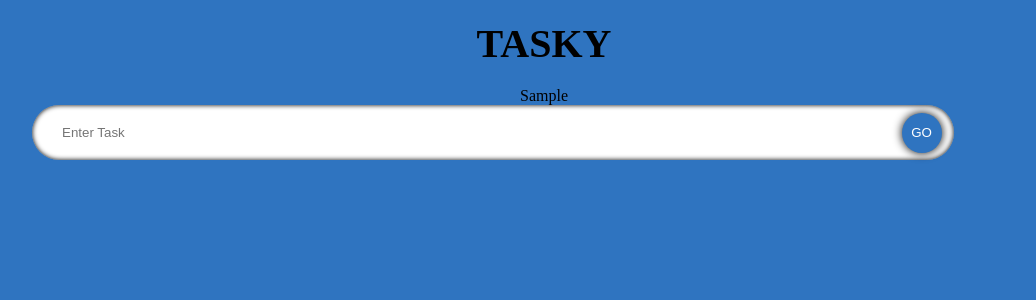
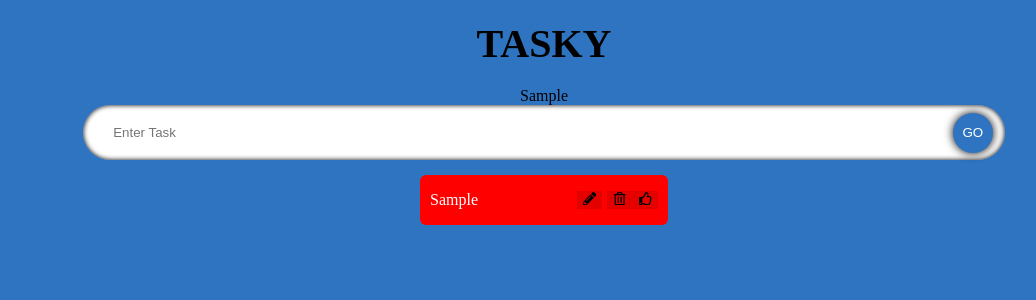
Before and after one commit to Braionic/typescript-t, a React (Create React App) app: page / in a window 1280 px wide. Both pictures are taken after typing "Sample" into the empty fields and a click on the button "GO". Shown: the top 300 px of the page, without its empty margins (96-1132 px from the left). Built offline with nearby package versions, Linux system fonts and the light colour scheme; a web font is replaced by a local one.

Commit message:
added the edit todo features and good improvement

```diff
--- a/package.json
+++ b/package.json
@@ -12,6 +12,7 @@
     "@types/react-dom": "^18.2.14",
     "react": "^18.2.0",
     "react-dom": "^18.2.0",
+    "react-icons": "^4.11.0",
     "react-scripts": "5.0.1",
     "typescript": "^4.9.5",
     "web-vitals": "^2.1.4"
--- a/src/App.tsx
+++ b/src/App.tsx
@@ -3,19 +3,21 @@ import React, { useState } from "react";
 import "./style.css";
 import Inputfield from "./components/Inputfield";
 import { todo } from "./components/models";
+import Tasks from "./components/Tasks";
 const App: React.FC = () => {
   const [formData, setformData] = useState<string>(() => "");
   const [todos, setTodos] = useState<todo[]>([]);
+  //const [edittext, setEditText] = useState<string>(formData)
 
   function handleclick(event: React.FormEvent<HTMLFormElement>) {
     event.preventDefault();
     if (todos) {
       setTodos((oldval) => [
         ...oldval,
-        { id: Date.now(), todo: formData, isCompleted: false },
+        { id: Date.now(), todo: formData, isCompleted: false, isediting: false },
       ]);
     } else {
-      setTodos([{ id: Date.now(), todo: formData, isCompleted: false }]);
+      setTodos([{ id: Date.now(), todo: formData, isCompleted: false, isediting: false }]);
     }
     setformData('')
     console.log("button was clicked");
@@ -27,6 +29,37 @@ const App: React.FC = () => {
       </div>
     );
   });
+
+  function handledelete(event: React.MouseEvent<HTMLButtonElement, MouseEvent>, todo: number){
+    event.preventDefault()
+    console.log(todo)
+    setTodos((oldval)=>{
+      return oldval.filter((val)=>{
+        return val.id !== todo
+      })
+    })
+  }
+
+  function handletoggle(event: React.MouseEvent<HTMLButtonElement, MouseEvent>, todo: number){
+      event.preventDefault()
+      console.log(todo)
+      setTodos((oldval)=> {
+        return oldval.map((val)=>{
+          return val.id === todo? {...val, isCompleted: !val.isCompleted}: val
+        })
+      })
+
+
+  }
+  function handleEditToggle(event: React.MouseEvent<HTMLButtonElement, MouseEvent>, todo: number){
+    event.preventDefault()
+    console.log(todo)
+    setTodos((oldval)=>{
+      return oldval.map((val)=>{
+        return val.id === todo? {...val, isediting: !val.isediting}: val
+      })
+    })
+}
   return (
     <div className="App">
       <h1 className="heading">Tasky</h1>
@@ -37,6 +70,15 @@ const App: React.FC = () => {
         setTodo={setformData}
         handleclick={handleclick}
       />
+
+      <Tasks
+      setTodos={setTodos}
+      handleEditToggle={handleEditToggle}
+      todos={todos}
+      handledelete={handledelete}
+      handletoggle={handletoggle} />
+
+
     </div>
   );
 };
--- /dev/null
+++ b/src/components/Tasks.tsx
@@ -0,0 +1,34 @@
+import React from 'react'
+import { todo } from './models'
+import { FaPencilAlt, FaRegTrashAlt, FaTimes, FaRegThumbsUp, FaCheck } from 'react-icons/fa';
+type Props = {
+    todos: todo[],
+    setTodos: React.Dispatch<React.SetStateAction<todo[]>>,
+    handledelete: (event: React.MouseEvent<HTMLButtonElement, MouseEvent>, todo: number)=> void,
+    handletoggle: (event: React.MouseEvent<HTMLButtonElement, MouseEvent>, id: number)=> void,
+    handleEditToggle: (event: React.MouseEvent<HTMLButtonElement, MouseEvent>, id: number)=>void
+}
+
+
+const Tasks = ({todos, setTodos, handledelete, handletoggle, handleEditToggle}: Props) => {
+
+    const mytodos = todos.map((todo)=>{
+            return (
+                <form className='task-item'style={{backgroundColor: todo.isCompleted?'green': 'red', color: 'white'}}>
+                {!todo.isediting?<p className='class-text'>{todo.todo}</p>: <input value={todo.todo} />}
+                <div className='icons'>
+                        <button className='edit-button' onClick={(event)=>{handleEditToggle(event, todo.id)}} disabled={todo.isCompleted}>{!todo.isediting?<FaPencilAlt />: <FaCheck />}</button>
+                        <button className='delete-button' onClick={(event)=>handledelete(event, todo.id)}><FaRegTrashAlt /></button>
+                        <button className='toggle-task' onClick={(event)=> handletoggle(event, todo.id)}>{todo.isCompleted?<FaRegThumbsUp />: <FaRegThumbsUp />}</button>
+                    </div>
+                </form>
+            )
+    })
+  return (
+    <div className="tasks">
+        {mytodos}
+    </div>
+  )
+}
+
+export default Tasks
--- a/src/components/models.ts
+++ b/src/components/models.ts
@@ -1,5 +1,6 @@
 export interface todo {
     id: number,
     todo: string,
-    isCompleted: boolean
+    isCompleted: boolean,
+    isediting: boolean
 }
--- a/src/style.css
+++ b/src/style.css
@@ -36,7 +36,7 @@ width: 80%;
     align-items: center;
     width: 100%;
     position: relative;
-    justify-content: space-between;
+    justify-content: center;
 }
 .field {
     width: 90%;
@@ -57,7 +57,7 @@ width: 80%;
     width: 40px;
     height: 40px;
     position: absolute;
-    right: 10%;
+    right: 5%;
     margin: 12px;
     transition: 0.2 all;
     background-color: #2f74c0;
@@ -72,3 +72,45 @@ width: 80%;
 .submit:hover {
     background-color: rgba(0,0,0, 0.4);
 }
+
+.tasks {
+    display: flex;
+    align-items: center;
+    justify-content: center;
+    flex-wrap: wrap;
+    padding: 10px 20px;
+    width: 100%;
+
+}
+.task-item {
+    padding: 5px 10px;
+    display: flex;
+    align-items: center;
+    justify-content: space-between;
+    margin: 5px;
+    border: none;
+    border-radius: 6px;
+    width: 20%;
+    height: 50px;
+}
+
+.class-text {
+    margin-right: 20px;
+}
+
+.edit-button {
+    margin-right: 5px;
+}
+.edit-button, .delete-button, .toggle-task {
+    background-color: rgba(0,0,0, 0.1);
+    border: none;
+    cursor: pointer;
+    border-radius: none;
+}
+
+@media (max-width: 600px) {
+    .task-item{
+        width: 40%
+    };
+
+}
```
Also changed, not shown: 1 other file (tests, documents, lock files or other folders).
